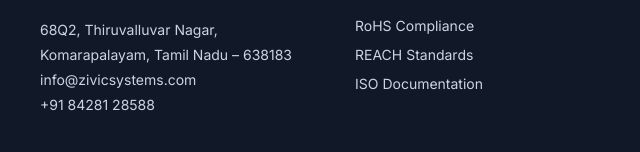
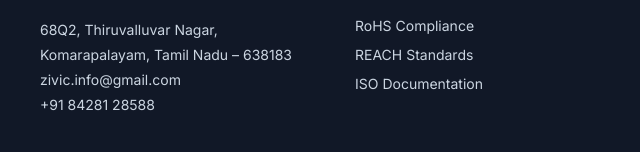
Before and after one commit to vishaliniks/zivic-systems, a plain HTML site: page index.html in a window 1280 px wide. Shown: the part 6465-6617 px from the top of the page, 305-945 px from the left. Drawn offline with Linux system fonts and the light colour scheme; files whose address does not match are found by name.

Commit message:
Update index.html

```diff
--- a/index.html
+++ b/index.html
@@ -839,7 +839,7 @@
             </p>
 
             <p>
-                info@zivicsystems.com
+                zivic.info@gmail.com
             </p>
 
             <p>
```
